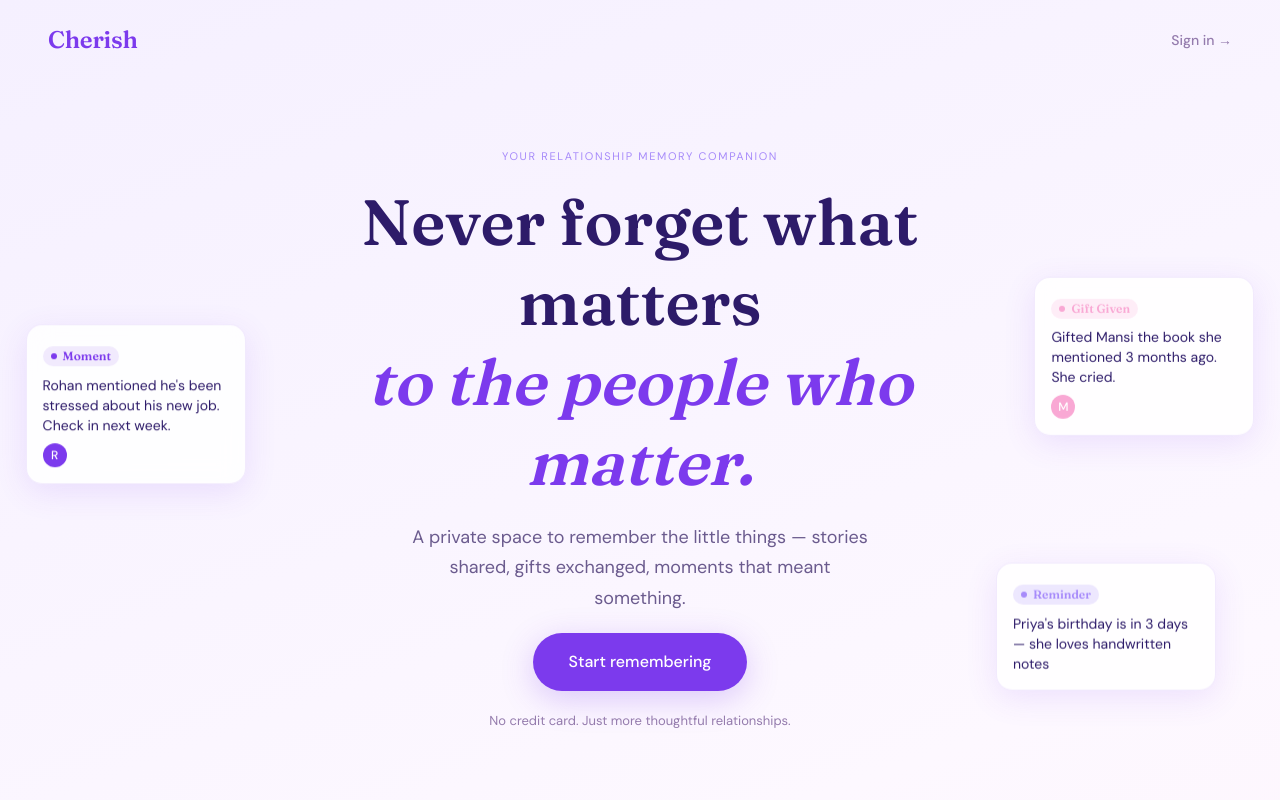
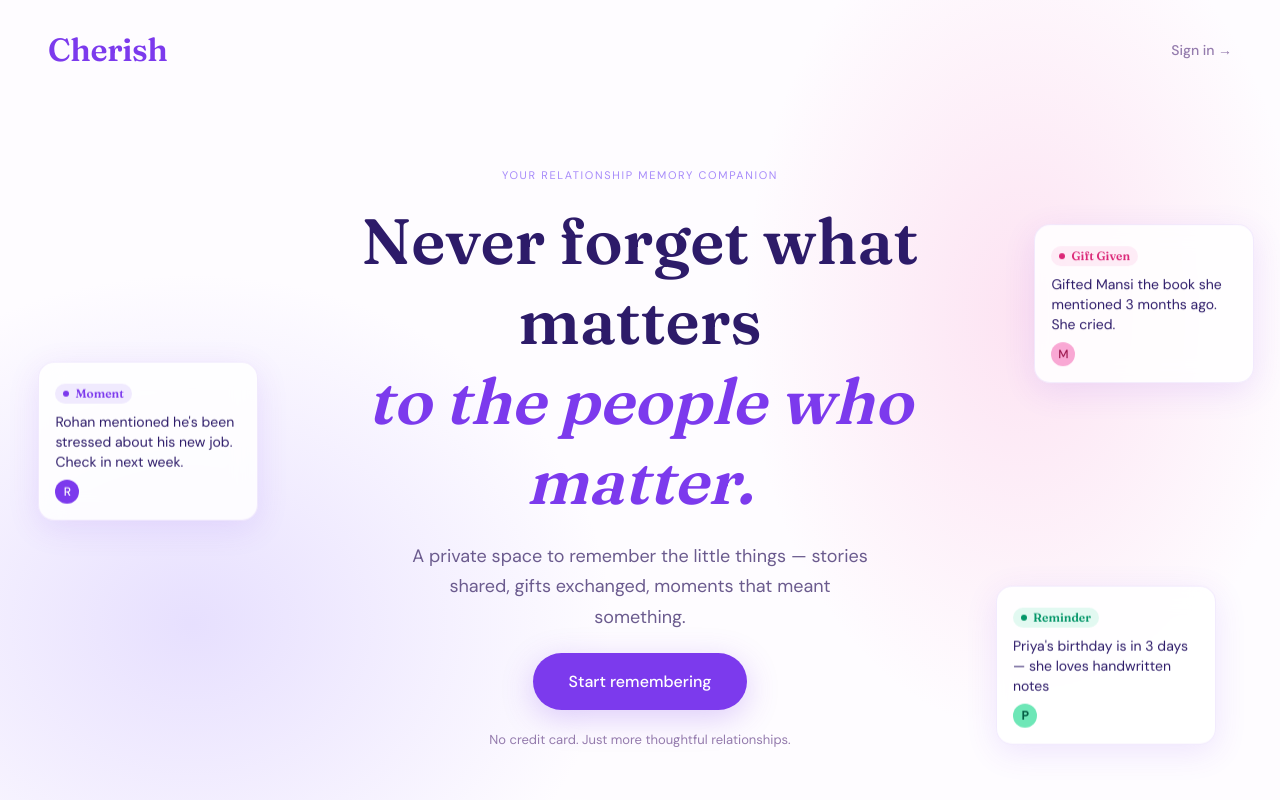
Before and after one commit to subhamsom/Cherish, a Next.js app: page / in a window 1280 px wide. Shown: the top 800 px of the page. Built offline with nearby package versions, Linux system fonts and the light colour scheme; no server answers.

Commit message:
Refactor LandingPage component styles and animations for enhanced visual appeal. Update background to a radial gradient, adjust card positions and animations, and refine text styles for better readability and aesthetics.

```diff
--- a/src/components/landing/LandingPage.tsx
+++ b/src/components/landing/LandingPage.tsx
@@ -4,8 +4,11 @@ import Link from 'next/link'
 import { motion } from 'framer-motion'
 import { Users, Sparkles, Heart } from 'lucide-react'
 
-const PAGE_GRADIENT =
-  'linear-gradient(160deg, #F5F0FF 0%, #FDF8FF 30%, #FFF0F8 60%, #F8F0FF 100%)'
+const PAGE_BG = {
+  backgroundColor: '#FEFCFF',
+  backgroundImage:
+    'radial-gradient(ellipse 600px 500px at 15% 20%, rgba(196, 181, 253, 0.4) 0%, transparent 70%), radial-gradient(ellipse 400px 600px at 80% 10%, rgba(249, 168, 212, 0.3) 0%, transparent 70%), radial-gradient(ellipse 500px 400px at 60% 55%, rgba(221, 214, 254, 0.25) 0%, transparent 70%), radial-gradient(ellipse 350px 450px at 25% 75%, rgba(253, 242, 248, 0.4) 0%, transparent 70%), radial-gradient(ellipse 450px 350px at 88% 80%, rgba(249, 168, 212, 0.2) 0%, transparent 70%), radial-gradient(ellipse 300px 300px at 45% 30%, rgba(255, 255, 255, 0.7) 0%, transparent 60%)',
+}
 
 const cardStyle = {
   background: 'rgba(255,255,255,0.85)',
@@ -18,14 +21,15 @@ export default function LandingPage() {
   return (
     <main
       className="min-h-screen flex flex-col"
-      style={{ background: PAGE_GRADIENT }}
+      style={PAGE_BG}
     >
       {/* ——— NAVBAR ——— */}
       <nav className="flex justify-between items-center w-full px-6 py-6 md:px-12 md:py-6">
         <span
-          className="text-2xl font-semibold"
+          className="font-semibold"
           style={{
             fontFamily: 'var(--font-heading)',
+            fontSize: '32px',
             color: '#7C3AED',
             letterSpacing: '-0.01em',
           }}
@@ -137,18 +141,23 @@ export default function LandingPage() {
           <motion.div
             className="absolute w-[220px] p-4 rounded-2xl"
             style={{
-              left: '2%',
-              top: '35%',
-              transform: 'rotate(-6deg)',
+              position: 'absolute',
+              left: '3%',
+              top: '38%',
+              transform: 'rotate(-14deg)',
               ...cardStyle,
               boxShadow: '0 8px 32px rgba(124, 58, 237, 0.12)',
             }}
-            animate={{ y: [0, -8, 0] }}
-            transition={{ duration: 4, repeat: Infinity, ease: 'easeInOut' }}
+            animate={{ y: [0, -14, 0] }}
+            transition={{ duration: 3.5, repeat: Infinity, ease: 'easeInOut', delay: 0 }}
           >
             <span
-              className="inline-flex items-center gap-1.5 text-xs font-semibold rounded-full px-2 py-0.5 bg-[#7C3AED]/10"
-              style={{ fontFamily: 'var(--font-heading)', color: '#7C3AED' }}
+              className="inline-flex items-center gap-1.5 text-xs font-semibold rounded-full px-2 py-0.5"
+              style={{
+                fontFamily: 'var(--font-heading)',
+                color: '#7C3AED',
+                background: 'rgba(139, 92, 246, 0.12)',
+              }}
             >
               <span className="w-1.5 h-1.5 rounded-full bg-[#7C3AED]" />
               Moment
@@ -170,31 +179,32 @@ export default function LandingPage() {
           <motion.div
             className="absolute w-[220px] p-4 rounded-2xl"
             style={{
+              position: 'absolute',
               right: '2%',
-              top: '28%',
-              transform: 'rotate(4deg)',
+              top: '18%',
+              transform: 'rotate(10deg)',
               ...cardStyle,
               boxShadow: '0 8px 32px rgba(124, 58, 237, 0.12)',
             }}
-            animate={{ y: [0, -8, 0] }}
+            animate={{ y: [0, -10, 0] }}
             transition={{
               duration: 4,
               repeat: Infinity,
               ease: 'easeInOut',
-              delay: 0.6,
+              delay: 0.8,
             }}
           >
             <span
               className="inline-flex items-center gap-1.5 text-xs font-semibold rounded-full px-2 py-0.5"
               style={{
                 fontFamily: 'var(--font-heading)',
-                color: '#F9A8D4',
+                color: '#DB2777',
                 background: 'rgba(249, 168, 212, 0.2)',
               }}
             >
               <span
                 className="w-1.5 h-1.5 rounded-full"
-                style={{ background: '#F9A8D4' }}
+                style={{ background: '#DB2777' }}
               />
               Gift Given
             </span>
@@ -205,8 +215,8 @@ export default function LandingPage() {
               Gifted Mansi the book she mentioned 3 months ago. She cried.
             </p>
             <div
-              className="mt-2 w-6 h-6 rounded-full flex items-center justify-center text-white text-xs font-medium"
-              style={{ background: '#F9A8D4' }}
+              className="mt-2 w-6 h-6 rounded-full flex items-center justify-center text-xs font-medium"
+              style={{ background: '#F9A8D4', color: '#9D174D' }}
             >
               M
             </div>
@@ -214,27 +224,32 @@ export default function LandingPage() {
           <motion.div
             className="absolute w-[220px] p-4 rounded-2xl"
             style={{
+              position: 'absolute',
               right: '5%',
-              bottom: '15%',
-              transform: 'rotate(-3deg)',
+              bottom: '10%',
+              transform: 'rotate(-8deg)',
               ...cardStyle,
               boxShadow: '0 8px 32px rgba(124, 58, 237, 0.12)',
             }}
-            animate={{ y: [0, -8, 0] }}
+            animate={{ y: [0, -12, 0] }}
             transition={{
-              duration: 4,
+              duration: 3.8,
               repeat: Infinity,
               ease: 'easeInOut',
-              delay: 1.2,
+              delay: 1.4,
             }}
           >
             <span
-              className="inline-flex items-center gap-1.5 text-xs font-semibold rounded-full px-2 py-0.5 bg-[#A78BFA]/20"
-              style={{ fontFamily: 'var(--font-heading)', color: '#A78BFA' }}
+              className="inline-flex items-center gap-1.5 text-xs font-semibold rounded-full px-2 py-0.5"
+              style={{
+                fontFamily: 'var(--font-heading)',
+                color: '#059669',
+                background: 'rgba(110, 231, 183, 0.2)',
+              }}
             >
               <span
                 className="w-1.5 h-1.5 rounded-full"
-                style={{ background: '#A78BFA' }}
+                style={{ background: '#059669' }}
               />
               Reminder
             </span>
@@ -244,17 +259,19 @@ export default function LandingPage() {
             >
               Priya&apos;s birthday is in 3 days — she loves handwritten notes
             </p>
+            <div
+              className="mt-2 w-6 h-6 rounded-full flex items-center justify-center text-xs font-semibold"
+              style={{ fontFamily: 'var(--font-body)', background: '#6EE7B7', color: '#065F46' }}
+            >
+              P
+            </div>
           </motion.div>
         </div>
       </section>
 
       {/* ——— SECTION 2: EMOTIONAL HOOK ——— */}
       <section className="py-12 md:py-20 px-4 sm:px-6">
-        <div
-          className="w-full max-w-4xl mx-auto"
-          style={{ borderTop: '1px solid rgba(124, 58, 237, 0.1)' }}
-        />
-        <div className="max-w-4xl mx-auto text-center pt-12 md:pt-20">
+        <div className="max-w-4xl mx-auto text-center">
           <motion.h2
             initial={{ opacity: 0, y: 24 }}
             whileInView={{ opacity: 1, y: 0 }}
```
